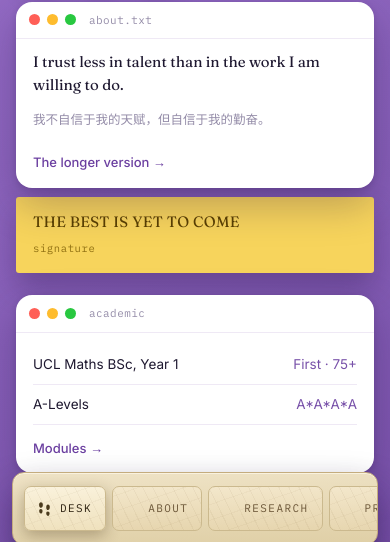
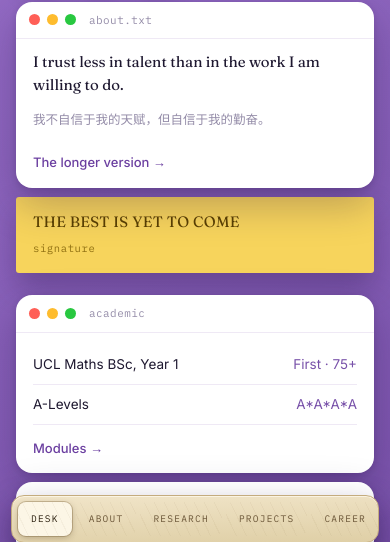
Before and after one commit to sofhrina/sofhrina.github.io, a website: page index.html in a window 390 px wide. Shown: the part 285-827 px from the top of the page. Drawn offline with Linux system fonts and the light colour scheme.

Commit message:
Replace the side rail with one dock shared by every width
The rail was a left column on wide screens and a bottom strip on narrow ones,
two layouts for one component, and at 158px it competed with the desk. It is
now a single parchment dock at the bottom on every width, so the split
breakpoint and its rules are gone. The footprint glyph is dropped from the
tabs, leaving footprints to the oath alone.

Co-Authored-By: Claude Opus 5 <noreply@anthropic.com>

```diff
--- a/index.html
+++ b/index.html
@@ -76,26 +76,25 @@ a{color:inherit}
 .mono{font-family:"IBM Plex Mono",ui-monospace,monospace;font-size:10px;letter-spacing:.14em;text-transform:uppercase}
 .sr{position:absolute;width:1px;height:1px;overflow:hidden;clip:rect(0 0 0 0)}
 
-/* ---------- marauder rail : parchment section tabs ---------- */
-.maprail{position:fixed;z-index:70;font-family:"IBM Plex Mono",monospace;display:none}
-.maprail ol{list-style:none;margin:0;padding:0;display:flex;flex-direction:column;gap:7px}
-.mtab{position:relative;display:flex;align-items:center;gap:7px;text-decoration:none;color:#6B5638;font-size:9px;letter-spacing:.11em;text-transform:uppercase;padding:9px 10px;border:1px solid #CBB98E;border-radius:9px;background:linear-gradient(178deg,#F3E7CB,#E6D5AE);background-blend-mode:multiply;box-shadow:0 2px 5px rgba(62,44,14,.18);transition:color .22s ease,transform .26s var(--spring),box-shadow .22s ease}
-.mtab::before{content:"";position:absolute;inset:0;border-radius:8px;pointer-events:none;opacity:.5;background:repeating-linear-gradient(64deg,rgba(120,94,52,.13) 0 1px,transparent 1px 9px),repeating-linear-gradient(-19deg,rgba(120,94,52,.09) 0 1px,transparent 1px 15px)}
-.mtab:hover{color:#3B2D16;transform:translateX(4px);box-shadow:0 5px 13px rgba(62,44,14,.3)}
-.mtab[aria-current="page"]{color:#2C2110;background:linear-gradient(178deg,#FAF2DC,#EFE1BD);box-shadow:0 5px 15px rgba(62,44,14,.32)}
-.mtab .step{flex:none;width:11px;height:13px;opacity:0;transition:opacity .3s ease}
-.mtab .step path{fill:#4A3A1C}
-.mtab[aria-current="page"] .step{opacity:1;animation:walk 1.9s steps(1,end) infinite}
-.mtab[aria-current="page"] .step.b{animation-delay:.95s}
-@keyframes walk{0%,49%{opacity:1}50%,100%{opacity:.16}}
-@media(prefers-reduced-motion:reduce){.mtab{transition:none}.mtab:hover{transform:none}.mtab[aria-current="page"] .step{animation:none}}
-@media(min-width:1500px){.maprail{display:block;left:max(10px,calc(50vw - 952px));top:50%;transform:translateY(-50%)}.mtab{width:158px}}
-@media(max-width:1499px){
-  .maprail{display:block;left:50%;bottom:calc(14px + env(safe-area-inset-bottom));transform:translateX(-50%);max-width:calc(100vw - 24px)}
-  .maprail ol{flex-direction:row;gap:5px;padding:5px;border:1px solid #CBB98E;border-radius:13px;background:linear-gradient(178deg,#EFE2C2,#E2D0A6);box-shadow:0 8px 24px rgba(40,24,60,.34);overflow-x:auto;scrollbar-width:none}
-  .maprail ol::-webkit-scrollbar{display:none}
-  .mtab{white-space:nowrap;box-shadow:none}.mtab:hover{transform:none}
-}
+/* ---------- the dock : one parchment strip, same at every width ---------- */
+.maprail{position:fixed;left:50%;bottom:16px;transform:translateX(-50%);z-index:70;
+  max-width:calc(100vw - 22px);font-family:"IBM Plex Mono",monospace}
+.maprail ol{list-style:none;margin:0;padding:6px;display:flex;gap:4px;
+  border:1px solid #C4AC7E;border-radius:13px;
+  background:linear-gradient(178deg,#F1E5C9,#DFCFA6);
+  box-shadow:0 14px 32px rgba(30,10,60,.4),0 1px 0 rgba(255,250,236,.75) inset;
+  overflow-x:auto;scrollbar-width:none;-webkit-overflow-scrolling:touch}
+.maprail ol::-webkit-scrollbar{display:none}
+.mtab{position:relative;display:block;white-space:nowrap;text-decoration:none;
+  color:#6B5638;font-size:9.5px;letter-spacing:.13em;text-transform:uppercase;
+  padding:9px 13px;border-radius:8px;transition:color .2s ease,background .2s ease}
+.mtab::before{content:"";position:absolute;inset:0;border-radius:8px;pointer-events:none;opacity:.4;
+  background:repeating-linear-gradient(64deg,rgba(120,94,52,.13) 0 1px,transparent 1px 9px)}
+.mtab:hover{color:#3B2D16;background:rgba(255,251,238,.72)}
+.mtab[aria-current="page"]{color:#2C2110;background:#FCF6E6;
+  box-shadow:0 2px 6px rgba(62,44,14,.26),0 0 0 1px rgba(140,116,74,.4)}
+@media(prefers-reduced-motion:reduce){.mtab{transition:none}}
+
 .screen{position:relative;background:linear-gradient(152deg,var(--violet-1) 0%,var(--violet-2) 40%,var(--violet-3) 76%,var(--violet-deep) 100%);overflow:hidden;padding-bottom:26px;min-height:100vh;display:flex;flex-direction:column;justify-content:center}
 
 .stage{width:100%;max-width:1560px;margin:0 auto;padding:20px 26px;display:grid;grid-template-columns:1fr 1.34fr 1fr;gap:26px;align-items:start}
@@ -232,7 +231,6 @@ section .kicker{color:var(--ink-3);margin:0 0 18px;font-size:14.5px}
   .catsay{display:none}
 }
 @media(prefers-reduced-motion:reduce){*{animation:none!important;transition:none!important}html{scroll-behavior:auto}}
-@media(max-width:1499px){.screen{padding-bottom:calc(84px + env(safe-area-inset-bottom))}}
 
 /* whole-card links, and a rail with enough presence to read as one object */
 .win{position:relative}
@@ -241,10 +239,7 @@ section .kicker{color:var(--ink-3);margin:0 0 18px;font-size:14.5px}
 .win .pad a,.win .pad button,.win .bar{pointer-events:auto}
 .win .pad a{position:relative;z-index:3}
 .win:hover .more{color:#4E2A7A;text-decoration:underline;text-underline-offset:3px}
-.maprail ol{gap:6px;padding:13px 11px;border:1px solid #C4AC7E;border-radius:12px;
   background:linear-gradient(178deg,#EFE3C6,#DFCFA6);box-shadow:0 16px 34px rgba(30,10,60,.34),0 1px 0 rgba(255,250,236,.7) inset}
-.mtab{gap:9px;padding:12px 13px;font-size:11px;letter-spacing:.13em;border-radius:7px}
-.mtab .step{width:13px;height:15px}
 
 /* the three window dots hand out a small blessing */
 .bar .dot{cursor:pointer;transition:transform .18s var(--spring)}
@@ -320,22 +315,23 @@ body.mischief .marauders{opacity:1;visibility:visible;transform:translate(-50%,-
   .mr-2{font-size:8px;letter-spacing:.18em;margin:8px 0 6px}
   .mr-3{font-size:27px}
   }
+.screen{padding-bottom:calc(86px + env(safe-area-inset-bottom))}
 </style>
 </head>
 <body>
 
 <nav class="maprail" aria-label="Site pages">
   <ol>
-    <li><a class="mtab" href="index.html" aria-current="page"><svg class="step" viewBox="0 0 11 13" aria-hidden="true"><path d="M2.4 1.1c1 0 1.7.9 1.7 2.2 0 1.5-.6 2.6-1.6 2.6S.8 4.9.8 3.4C.8 2 1.4 1.1 2.4 1.1M2.3 7c.9 0 1.5.6 1.5 1.6 0 1.2-.5 2.3-1.4 2.3S.9 9.9.9 8.7C.9 7.6 1.4 7 2.3 7"/><path d="M8.5 3.1c1 0 1.6.9 1.6 2.2 0 1.5-.6 2.6-1.6 2.6S7 6.9 7 5.4c0-1.4.6-2.3 1.5-2.3M8.4 9c.9 0 1.5.6 1.5 1.6 0 1.2-.5 2.3-1.4 2.3S7 11.9 7 10.7C7 9.6 7.5 9 8.4 9"/></svg>Desk</a></li>
-    <li><a class="mtab" href="about.html"><svg class="step" viewBox="0 0 11 13" aria-hidden="true"><path d="M2.4 1.1c1 0 1.7.9 1.7 2.2 0 1.5-.6 2.6-1.6 2.6S.8 4.9.8 3.4C.8 2 1.4 1.1 2.4 1.1M2.3 7c.9 0 1.5.6 1.5 1.6 0 1.2-.5 2.3-1.4 2.3S.9 9.9.9 8.7C.9 7.6 1.4 7 2.3 7"/><path d="M8.5 3.1c1 0 1.6.9 1.6 2.2 0 1.5-.6 2.6-1.6 2.6S7 6.9 7 5.4c0-1.4.6-2.3 1.5-2.3M8.4 9c.9 0 1.5.6 1.5 1.6 0 1.2-.5 2.3-1.4 2.3S7 11.9 7 10.7C7 9.6 7.5 9 8.4 9"/></svg>About</a></li>
-    <li><a class="mtab" href="research.html"><svg class="step" viewBox="0 0 11 13" aria-hidden="true"><path d="M2.4 1.1c1 0 1.7.9 1.7 2.2 0 1.5-.6 2.6-1.6 2.6S.8 4.9.8 3.4C.8 2 1.4 1.1 2.4 1.1M2.3 7c.9 0 1.5.6 1.5 1.6 0 1.2-.5 2.3-1.4 2.3S.9 9.9.9 8.7C.9 7.6 1.4 7 2.3 7"/><path d="M8.5 3.1c1 0 1.6.9 1.6 2.2 0 1.5-.6 2.6-1.6 2.6S7 6.9 7 5.4c0-1.4.6-2.3 1.5-2.3M8.4 9c.9 0 1.5.6 1.5 1.6 0 1.2-.5 2.3-1.4 2.3S7 11.9 7 10.7C7 9.6 7.5 9 8.4 9"/></svg>Research</a></li>
-    <li><a class="mtab" href="projects.html"><svg class="step" viewBox="0 0 11 13" aria-hidden="true"><path d="M2.4 1.1c1 0 1.7.9 1.7 2.2 0 1.5-.6 2.6-1.6 2.6S.8 4.9.8 3.4C.8 2 1.4 1.1 2.4 1.1M2.3 7c.9 0 1.5.6 1.5 1.6 0 1.2-.5 2.3-1.4 2.3S.9 9.9.9 8.7C.9 7.6 1.4 7 2.3 7"/><path d="M8.5 3.1c1 0 1.6.9 1.6 2.2 0 1.5-.6 2.6-1.6 2.6S7 6.9 7 5.4c0-1.4.6-2.3 1.5-2.3M8.4 9c.9 0 1.5.6 1.5 1.6 0 1.2-.5 2.3-1.4 2.3S7 11.9 7 10.7C7 9.6 7.5 9 8.4 9"/></svg>Projects</a></li>
-    <li><a class="mtab" href="experience.html"><svg class="step" viewBox="0 0 11 13" aria-hidden="true"><path d="M2.4 1.1c1 0 1.7.9 1.7 2.2 0 1.5-.6 2.6-1.6 2.6S.8 4.9.8 3.4C.8 2 1.4 1.1 2.4 1.1M2.3 7c.9 0 1.5.6 1.5 1.6 0 1.2-.5 2.3-1.4 2.3S.9 9.9.9 8.7C.9 7.6 1.4 7 2.3 7"/><path d="M8.5 3.1c1 0 1.6.9 1.6 2.2 0 1.5-.6 2.6-1.6 2.6S7 6.9 7 5.4c0-1.4.6-2.3 1.5-2.3M8.4 9c.9 0 1.5.6 1.5 1.6 0 1.2-.5 2.3-1.4 2.3S7 11.9 7 10.7C7 9.6 7.5 9 8.4 9"/></svg>Career</a></li>
-    <li><a class="mtab" href="academic.html"><svg class="step" viewBox="0 0 11 13" aria-hidden="true"><path d="M2.4 1.1c1 0 1.7.9 1.7 2.2 0 1.5-.6 2.6-1.6 2.6S.8 4.9.8 3.4C.8 2 1.4 1.1 2.4 1.1M2.3 7c.9 0 1.5.6 1.5 1.6 0 1.2-.5 2.3-1.4 2.3S.9 9.9.9 8.7C.9 7.6 1.4 7 2.3 7"/><path d="M8.5 3.1c1 0 1.6.9 1.6 2.2 0 1.5-.6 2.6-1.6 2.6S7 6.9 7 5.4c0-1.4.6-2.3 1.5-2.3M8.4 9c.9 0 1.5.6 1.5 1.6 0 1.2-.5 2.3-1.4 2.3S7 11.9 7 10.7C7 9.6 7.5 9 8.4 9"/></svg>Academic</a></li>
-    <li><a class="mtab" href="journal.html"><svg class="step" viewBox="0 0 11 13" aria-hidden="true"><path d="M2.4 1.1c1 0 1.7.9 1.7 2.2 0 1.5-.6 2.6-1.6 2.6S.8 4.9.8 3.4C.8 2 1.4 1.1 2.4 1.1M2.3 7c.9 0 1.5.6 1.5 1.6 0 1.2-.5 2.3-1.4 2.3S.9 9.9.9 8.7C.9 7.6 1.4 7 2.3 7"/><path d="M8.5 3.1c1 0 1.6.9 1.6 2.2 0 1.5-.6 2.6-1.6 2.6S7 6.9 7 5.4c0-1.4.6-2.3 1.5-2.3M8.4 9c.9 0 1.5.6 1.5 1.6 0 1.2-.5 2.3-1.4 2.3S7 11.9 7 10.7C7 9.6 7.5 9 8.4 9"/></svg>Journal</a></li>
-    <li><a class="mtab" href="library.html"><svg class="step" viewBox="0 0 11 13" aria-hidden="true"><path d="M2.4 1.1c1 0 1.7.9 1.7 2.2 0 1.5-.6 2.6-1.6 2.6S.8 4.9.8 3.4C.8 2 1.4 1.1 2.4 1.1M2.3 7c.9 0 1.5.6 1.5 1.6 0 1.2-.5 2.3-1.4 2.3S.9 9.9.9 8.7C.9 7.6 1.4 7 2.3 7"/><path d="M8.5 3.1c1 0 1.6.9 1.6 2.2 0 1.5-.6 2.6-1.6 2.6S7 6.9 7 5.4c0-1.4.6-2.3 1.5-2.3M8.4 9c.9 0 1.5.6 1.5 1.6 0 1.2-.5 2.3-1.4 2.3S7 11.9 7 10.7C7 9.6 7.5 9 8.4 9"/></svg>Library</a></li>
-    <li><a class="mtab" href="rest.html"><svg class="step" viewBox="0 0 11 13" aria-hidden="true"><path d="M2.4 1.1c1 0 1.7.9 1.7 2.2 0 1.5-.6 2.6-1.6 2.6S.8 4.9.8 3.4C.8 2 1.4 1.1 2.4 1.1M2.3 7c.9 0 1.5.6 1.5 1.6 0 1.2-.5 2.3-1.4 2.3S.9 9.9.9 8.7C.9 7.6 1.4 7 2.3 7"/><path d="M8.5 3.1c1 0 1.6.9 1.6 2.2 0 1.5-.6 2.6-1.6 2.6S7 6.9 7 5.4c0-1.4.6-2.3 1.5-2.3M8.4 9c.9 0 1.5.6 1.5 1.6 0 1.2-.5 2.3-1.4 2.3S7 11.9 7 10.7C7 9.6 7.5 9 8.4 9"/></svg>The Rest</a></li>
-    <li><a class="mtab" href="guestbook.html"><svg class="step" viewBox="0 0 11 13" aria-hidden="true"><path d="M2.4 1.1c1 0 1.7.9 1.7 2.2 0 1.5-.6 2.6-1.6 2.6S.8 4.9.8 3.4C.8 2 1.4 1.1 2.4 1.1M2.3 7c.9 0 1.5.6 1.5 1.6 0 1.2-.5 2.3-1.4 2.3S.9 9.9.9 8.7C.9 7.6 1.4 7 2.3 7"/><path d="M8.5 3.1c1 0 1.6.9 1.6 2.2 0 1.5-.6 2.6-1.6 2.6S7 6.9 7 5.4c0-1.4.6-2.3 1.5-2.3M8.4 9c.9 0 1.5.6 1.5 1.6 0 1.2-.5 2.3-1.4 2.3S7 11.9 7 10.7C7 9.6 7.5 9 8.4 9"/></svg>Guestbook</a></li>
+    <li><a class="mtab" href="index.html" aria-current="page">Desk</a></li>
+    <li><a class="mtab" href="about.html">About</a></li>
+    <li><a class="mtab" href="research.html">Research</a></li>
+    <li><a class="mtab" href="projects.html">Projects</a></li>
+    <li><a class="mtab" href="experience.html">Career</a></li>
+    <li><a class="mtab" href="academic.html">Academic</a></li>
+    <li><a class="mtab" href="journal.html">Journal</a></li>
+    <li><a class="mtab" href="library.html">Library</a></li>
+    <li><a class="mtab" href="rest.html">The Rest</a></li>
+    <li><a class="mtab" href="guestbook.html">Guestbook</a></li>
   </ol>
 </nav>
 
```
